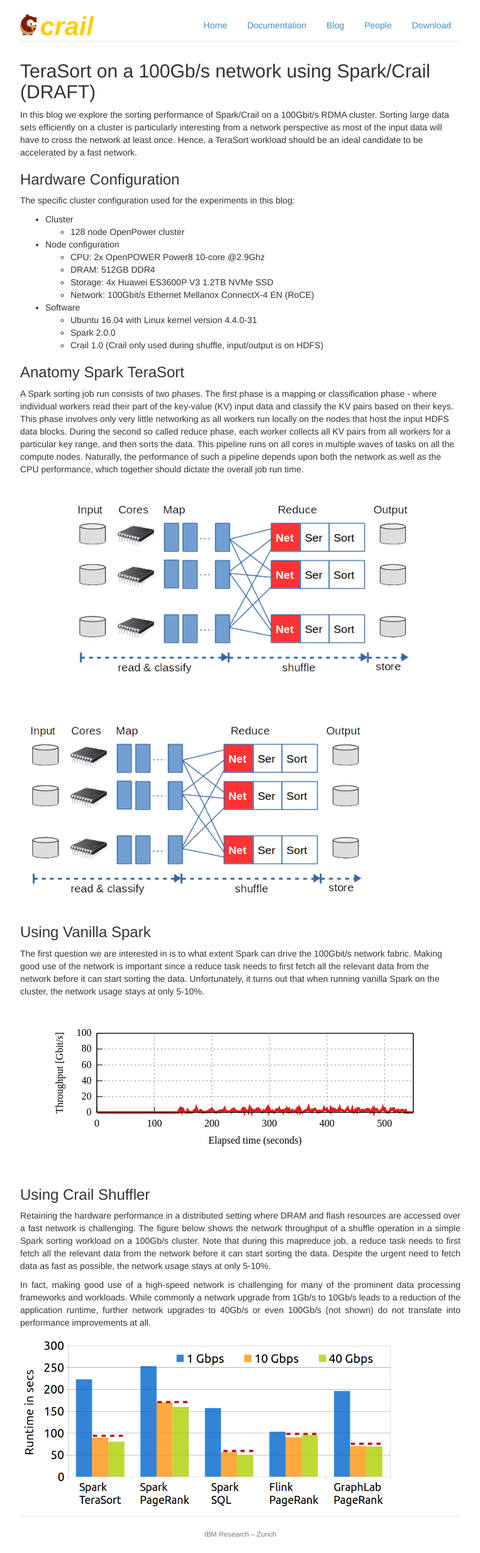
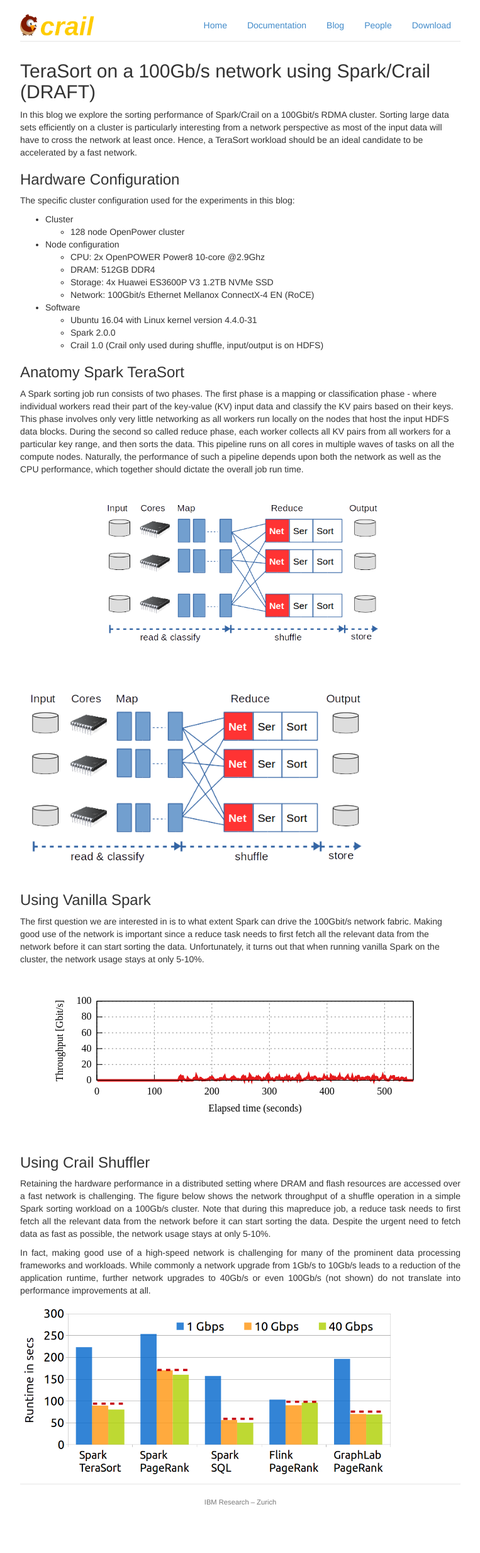
Before and after one commit to apache/incubator-crail-website, a Jekyll site: the page built from _posts/blog/2017-01-1-sorting.md, in a window 1280 px wide. Shown: the whole page at 63% size, without its empty margins (258-1021 px from the left). Built offline with Jekyll 4.4.1, drawn with Linux system fonts in a browser that asks for light colours; after the commit the page ends 2414 px from its top, so only the background shows below that.

Commit message:
Update 2017-01-1-sorting.md

```diff
--- a/_posts/blog/2017-01-1-sorting.md
+++ b/_posts/blog/2017-01-1-sorting.md
@@ -29,7 +29,7 @@
 read their part of the key-value (KV) input data and classify the KV pairs based on their keys. This phase involves only very little networking as all workers run locally on the nodes that host the input HDFS data blocks. During the second so called reduce phase, each worker collects all KV pairs from all workers for a particular key range, and then sorts the data. This pipeline runs on all cores in multiple waves of tasks on all the compute nodes. Naturally, the performance of such a pipeline depends upon both the network as well as the CPU performance, which together should dictate the overall job run time.
 
 <br>
-<div style="text-align:center"><img src ="http://crail.io/img/blog/sort/terasort_pipeline.png" width="550"></div>
+<div style="text-align:center"><img src ="http://crail.io/img/blog/sort/terasort_pipeline.png" width="450"></div>
 <br><br>
 
 <br>
```
